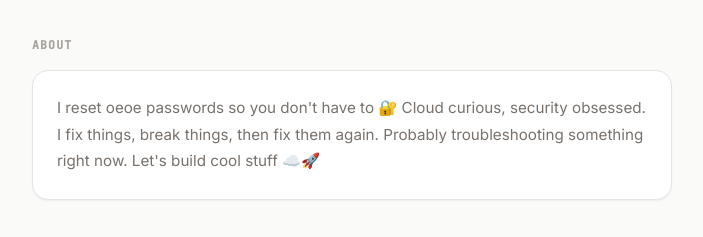
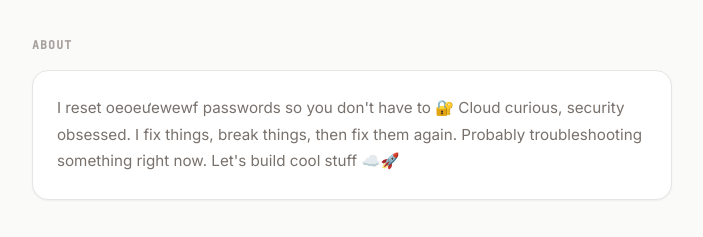
Before and after one commit to khoiphamdev/minhkhoipham.com, a plain HTML site: page index.html in a window 1280 px wide. Shown: the part 536-773 px from the top of the page, without its empty margins (288-991 px from the left). Drawn offline with Linux system fonts and the light colour scheme.

Commit message:
Update bio

```diff
--- a/index.html
+++ b/index.html
@@ -347,7 +347,7 @@ body {
   <div class="section">
     <div class="section-label">About</div>
     <div class="about-card">
-      I reset oeoe passwords so you don't have to 🔐 Cloud curious, security obsessed. I fix things, break things, then fix them again. Probably troubleshooting something right now. Let's build cool stuff ☁️🚀
+      I reset oeoeưewewf passwords so you don't have to 🔐 Cloud curious, security obsessed. I fix things, break things, then fix them again. Probably troubleshooting something right now. Let's build cool stuff ☁️🚀
     </div>
   </div>
 
```
